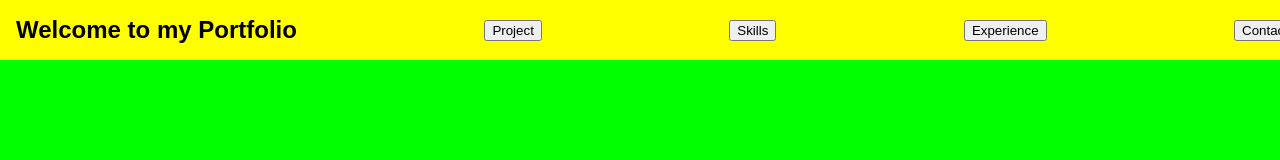
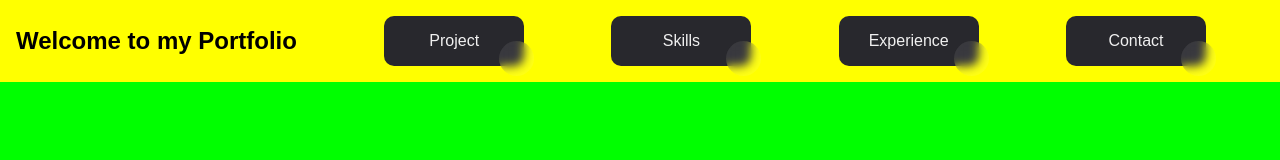
Before and after one commit to naman-0804/Portfolio-Naman, a React (Create React App) app: page / in a window 1280 px wide. Shown: the top 160 px of the page. Built offline with nearby package versions, Linux system fonts and the light colour scheme.

Commit message:
Added button style

```diff
--- a/src/App.css
+++ b/src/App.css
@@ -6,7 +6,73 @@ html, body {
   overflow-x: hidden;
   font-family: Arial, sans-serif;
 }
+/* CSS */
+.button-86 {
+  all: unset;
+  width: 100px;
+  height: 30px;
+  font-size: 16px;
+  background: transparent;
+  border: none;
+  position: relative;
+  color: #f0f0f0;
+  cursor: pointer;
+  z-index: 1;
+  padding: 10px 20px;
+  display: flex;
+  align-items: center;
+  justify-content: center;
+  white-space: nowrap;
+  user-select: none;
+  -webkit-user-select: none;
+  touch-action: manipulation;
+}
 
+.button-86::after,
+.button-86::before {
+  content: '';
+  position: absolute;
+  bottom: 0;
+  right: 0;
+  z-index: -99999;
+  transition: all .4s;
+}
+
+.button-86::before {
+  transform: translate(0%, 0%);
+  width: 100%;
+  height: 100%;
+  background: #28282d;
+  border-radius: 10px;
+}
+
+.button-86::after {
+  transform: translate(10px, 10px);
+  width: 35px;
+  height: 35px;
+  background: #ffffff15;
+  backdrop-filter: blur(5px);
+  -webkit-backdrop-filter: blur(5px);
+  border-radius: 50px;
+}
+
+.button-86:hover::before {
+  transform: translate(5%, 20%);
+  width: 110%;
+  height: 110%;
+}
+
+.button-86:hover::after {
+  border-radius: 10px;
+  transform: translate(0, 0);
+  width: 100%;
+  height: 100%;
+}
+
+.button-86:active::after {
+  transition: 0s;
+  transform: translate(0, 5%);
+}
 .navbar {
   background-color: yellow;
   width: 100%;
@@ -23,6 +89,7 @@ html, body {
   flex-wrap: wrap;
   width: 100%;
   justify-content: center;
+  margin-right: 90px;
 }
 
 .section h2 {
@@ -165,3 +232,38 @@ html, body {
     width: 50%;
   }
 }
+
+.button-81 {
+  background-color: #fff;
+  border: 0 solid #e2e8f0;
+  border-radius: 1.5rem;
+  box-sizing: border-box;
+  color: #0d172a;
+  cursor: pointer;
+  display: inline-block;
+  font-family: "Basier circle",-apple-system,system-ui,"Segoe UI",Roboto,"Helvetica Neue",Arial,"Noto Sans",sans-serif,"Apple Color Emoji","Segoe UI Emoji","Segoe UI Symbol","Noto Color Emoji";
+  font-size: 1.1rem;
+  font-weight: 600;
+  line-height: 1;
+  padding: 1rem 1.6rem;
+  text-align: center;
+  text-decoration: none #0d172a solid;
+  text-decoration-thickness: auto;
+  transition: all .1s cubic-bezier(.4, 0, .2, 1);
+  box-shadow: 0px 1px 2px rgba(166, 175, 195, 0.25);
+  user-select: none;
+  -webkit-user-select: none;
+  touch-action: manipulation;
+}
+
+.button-81:hover {
+  background-color: #1e293b;
+  color: #fff;
+}
+
+@media (min-width: 768px) {
+  .button-81 {
+    font-size: 1.125rem;
+    padding: 1rem 2rem;
+  }
+}
--- a/src/App.js
+++ b/src/App.js
@@ -37,10 +37,10 @@ function App() {
       <div className="navbar">
         <div className="section">
           <h2>Welcome to my Portfolio</h2>
-          <button id="p" onClick={() => scrollToSection('project-section')}>Project</button>
-          <button id="s" onClick={() => scrollToSection('skills-section')}>Skills</button>
-          <button id="e" onClick={() => scrollToSection('experience-section')}>Experience</button>
-          <button id="c" onClick={() => scrollToSection('contact-section')}>Contact</button>
+          <button id="p" className='button-86' onClick={() => scrollToSection('project-section')}>Project</button>
+          <button id="s" className='button-86' onClick={() => scrollToSection('skills-section')}>Skills</button>
+          <button id="e" className='button-86' onClick={() => scrollToSection('experience-section')}>Experience</button>
+          <button id="c" className='button-86' onClick={() => scrollToSection('contact-section')}>Contact</button>
         </div>
       </div>
       <div className="container" style={{ backgroundColor: "lime" }}>
@@ -60,24 +60,24 @@ function App() {
           <div className="vitalized">
             <h1>Vitalized</h1>
             <img decoding="async" src="https://fileinfo.com/img/ss/xl/jpg_44-2.jpg" width="600px" height="250px" alt="Vitalized" />
-            <button id="vitalized-button" onClick={() => redirectToProject('vitalized-button')}>View project</button>
+            <button id="vitalized-button" className='button-81' onClick={() => redirectToProject('vitalized-button')}>View project</button>
           </div>
           <div className="asl">
             <h1>ASL/ISL Translator</h1>
             <img decoding="async" src="https://fileinfo.com/img/ss/xl/jpg_44-2.jpg" width="600px" height="250px" alt="ASL/ISL Translator" />
-            <button id="asl-button" onClick={() => redirectToProject('asl-button')}>View project</button>
+            <button id="asl-button" className='button-81' onClick={() => redirectToProject('asl-button')}>View project</button>
           </div>
         </div>
         <div>
           <div className="medhub">
             <h1>Medhub360</h1>
             <img decoding="async" src="https://fileinfo.com/img/ss/xl/jpg_44-2.jpg" width="600px" height="250px" alt="Medhub360" />
-            <button id="medhub-button" onClick={() => redirectToProject('medhub-button')}>View project</button>
+            <button id="medhub-button" className='button-81' onClick={() => redirectToProject('medhub-button')}>View project</button>
           </div>
           <div className="okra">
             <h1>Okra</h1>
             <img decoding="async" src="https://fileinfo.com/img/ss/xl/jpg_44-2.jpg" width="600px" height="250px" alt="Okra" />
-            <button id="okra-button" onClick={() => redirectToProject('okra-button')}>View project</button>
+            <button id="okra-button" className='button-81' onClick={() => redirectToProject('okra-button')}>View project</button>
           </div>
         </div>
       </div>
```
